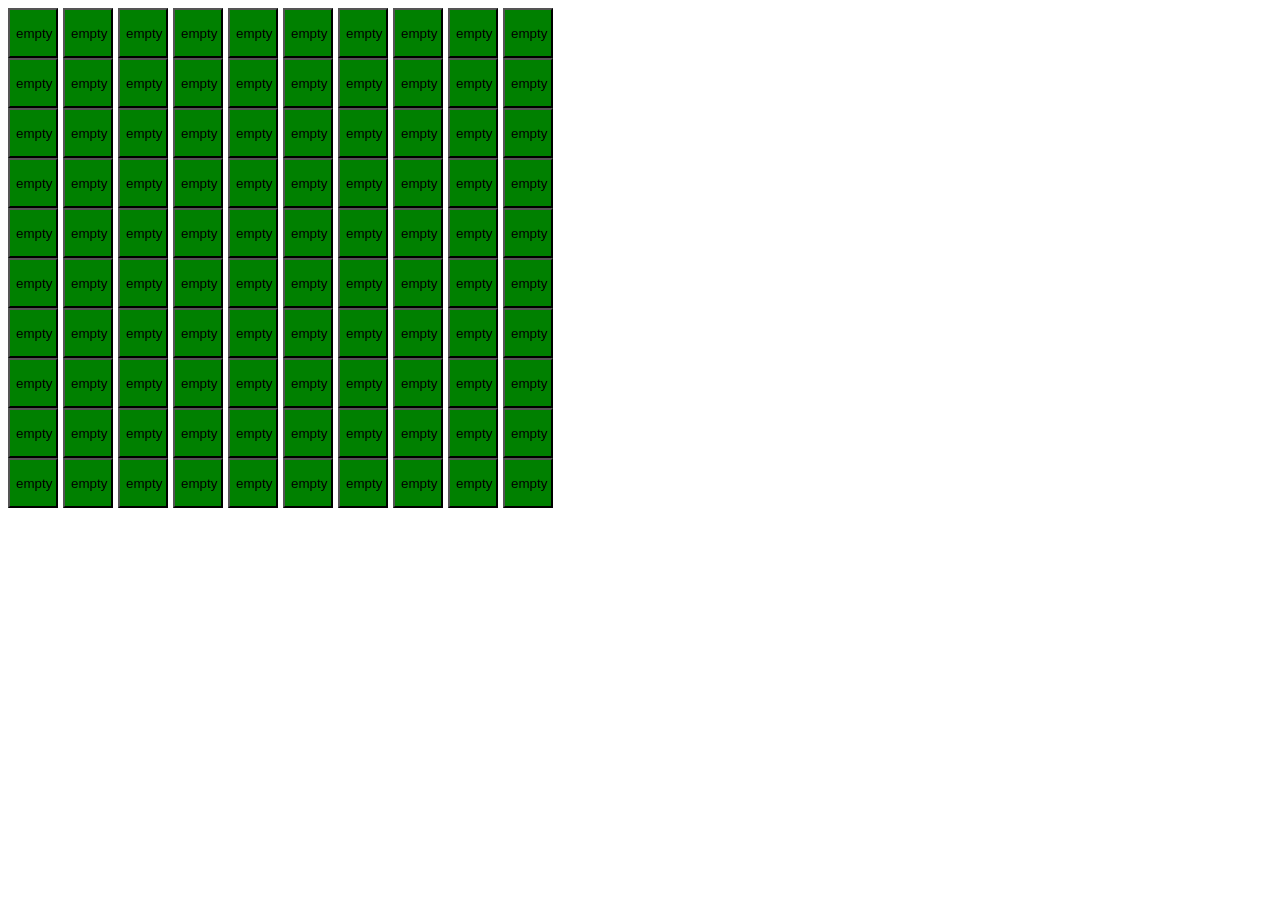
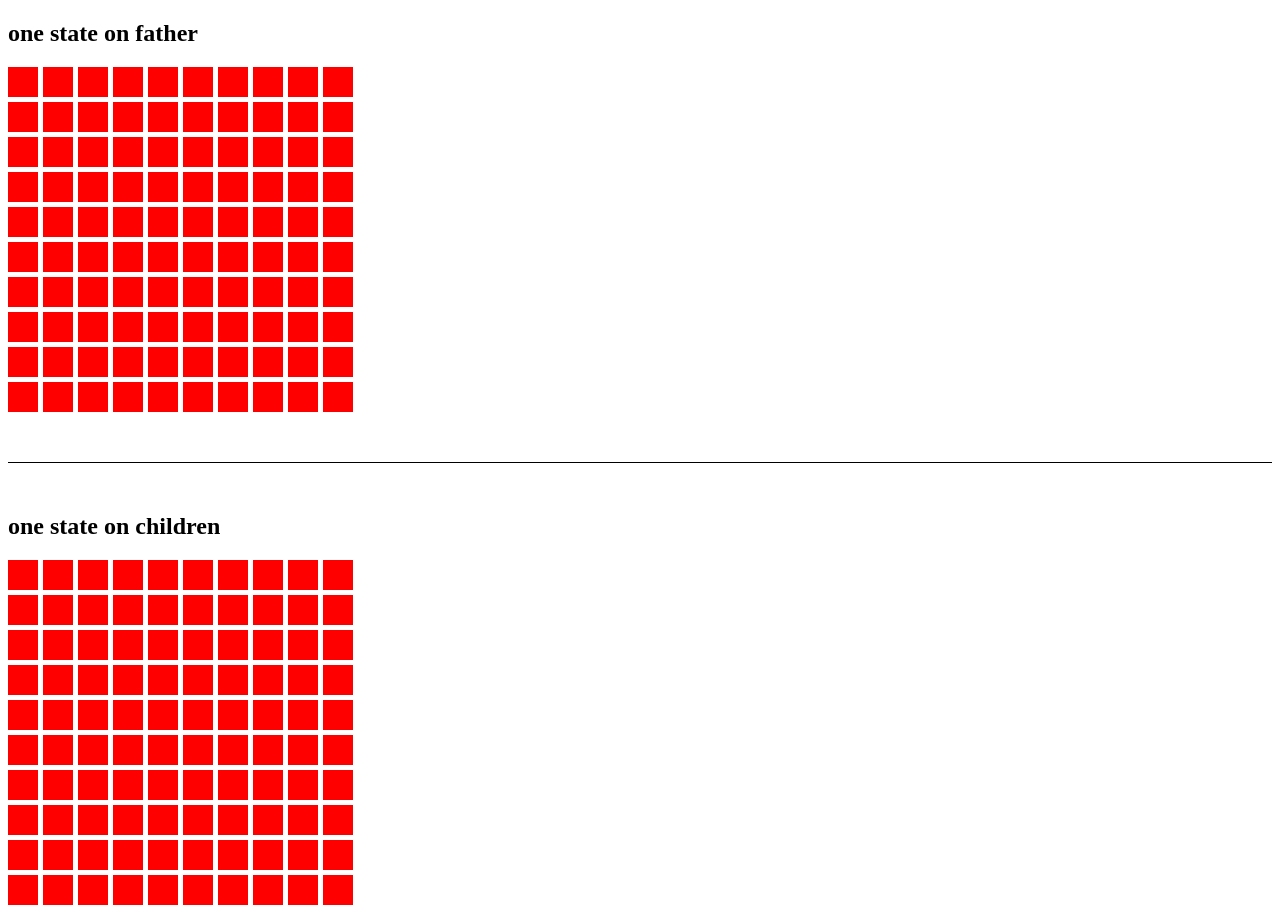
Before and after one commit to MauricioLSalles/bootcamp-frontend-25, a React (Vite) app in the folder Cinema/: page / in a window 1280 px wide. Before the commit the page ends 800 px from the top, so only its background shows below. Built offline with nearby package versions, Linux system fonts and the light colour scheme.

Commit message:
2 examples of using state on father or childrens

```diff
--- a/Cinema/src/App.jsx
+++ b/Cinema/src/App.jsx
@@ -1,11 +1,16 @@
 import Cinema from './Cinema'
+import Cinema2 from './Cinema2'
 
 function App() {
 
 
   return (
     <>
-      <Cinema/>
+    <h2>one state on father</h2>
+    <Cinema/>
+    <div style={{borderTop:"1px solid black", margin:"50px 0"}}></div>
+    <h2>one state on children</h2>
+    <Cinema2/>
     </>
   )
 }
--- a/Cinema/src/Cinema.jsx
+++ b/Cinema/src/Cinema.jsx
@@ -1,14 +1,16 @@
 import { useState } from "react";
 import { CinemaSeats } from "./CinemaSeats";
+import { Seat } from "./Seat";
+import { SeatComp2 } from "./SeatComp2";
 
 function Cinema() {
 
     const [seat, setSeat] = useState(CinemaSeats.createSeats(10, 10));
 
+     console.log("render father");
     function reserveSeat(row,col){
         try{
-            if(seat[row][col].state !== "empty") throw Error("seat isnt empty");
-            seat[row][col].state = "inUse";
+            seat[row][col].state = !seat[row][col].state;
             setSeat([...seat]);
         }
         catch (error){
@@ -20,18 +22,14 @@ function Cinema() {
   return (
     <div>{seat.map((row, id) => {
         return (
-            <div style={{display:"flex", gap:"5px"}} key={id} className="row">
-                {row.map((seat, index) => {
-                    return (
-                    <button
-                    style={{width:"50px", height:"50px", backgroundColor: seat.state === "empty" ? "green" : "red"}}
+            <div style={{display:"flex", gap:"5px", marginTop:"5px"}} key={id} className="row">
+                {row.map((seat, index) => (
+                     <SeatComp2
+                    style={{width:"50px", height:"50px"}}
                     onClick={() => reserveSeat(id, index)}
-                        key={index}
-                    >
-                        {seat.state}
-                    </button>
-                    );
-                })}
+                    state={seat.state}
+                    />
+                ))}
             </div>
         );
     })}</div>
--- /dev/null
+++ b/Cinema/src/Cinema2.jsx
@@ -0,0 +1,19 @@
+import SeatComp from "./SeatComp";
+
+function Cinema2() {
+
+    console.log("render father");
+
+
+  return (
+    <div >{Array.from({length:10}).map((row, id) => {
+        return (
+            <div style={{display:"flex", gap:"5px", marginTop:"5px"}} key={id} className="row">
+                {Array.from({length:10}).map(() => <SeatComp/>)}
+            </div>
+        );
+    })}</div>
+  )
+}
+
+export default Cinema2
--- a/Cinema/src/Seat.js
+++ b/Cinema/src/Seat.js
@@ -1,5 +1,5 @@
 export class Seat{
-    state = "empty";
+    state = false;
     row;
     number;
     constructor(row, number){
--- /dev/null
+++ b/Cinema/src/SeatComp.jsx
@@ -0,0 +1,22 @@
+import { useState } from "react"
+
+export default function SeatComp() {
+    const [empty, setEmpty] = useState(false);
+    const [time, setTime] = useState(Date.now());
+
+    function timeAction(){
+        setTime(time);
+        setEmpty(!empty);
+    }
+  return (
+    <div
+    onClick={() => timeAction()}
+        style={{
+            backgroundColor:empty?"green":"red",
+            width:"30px",
+            height:"30px"
+        }}
+    >
+    </div>
+  )
+}
--- /dev/null
+++ b/Cinema/src/SeatComp2.jsx
@@ -0,0 +1,18 @@
+export function SeatComp2({
+    state = false,
+    onClick,
+  }){
+
+
+    return (
+    <div
+    onClick={onClick}
+        style={{
+            backgroundColor:state?"green":"red",
+            width:"30px",
+            height:"30px"
+        }}
+    >
+    </div>
+  )
+}
```
